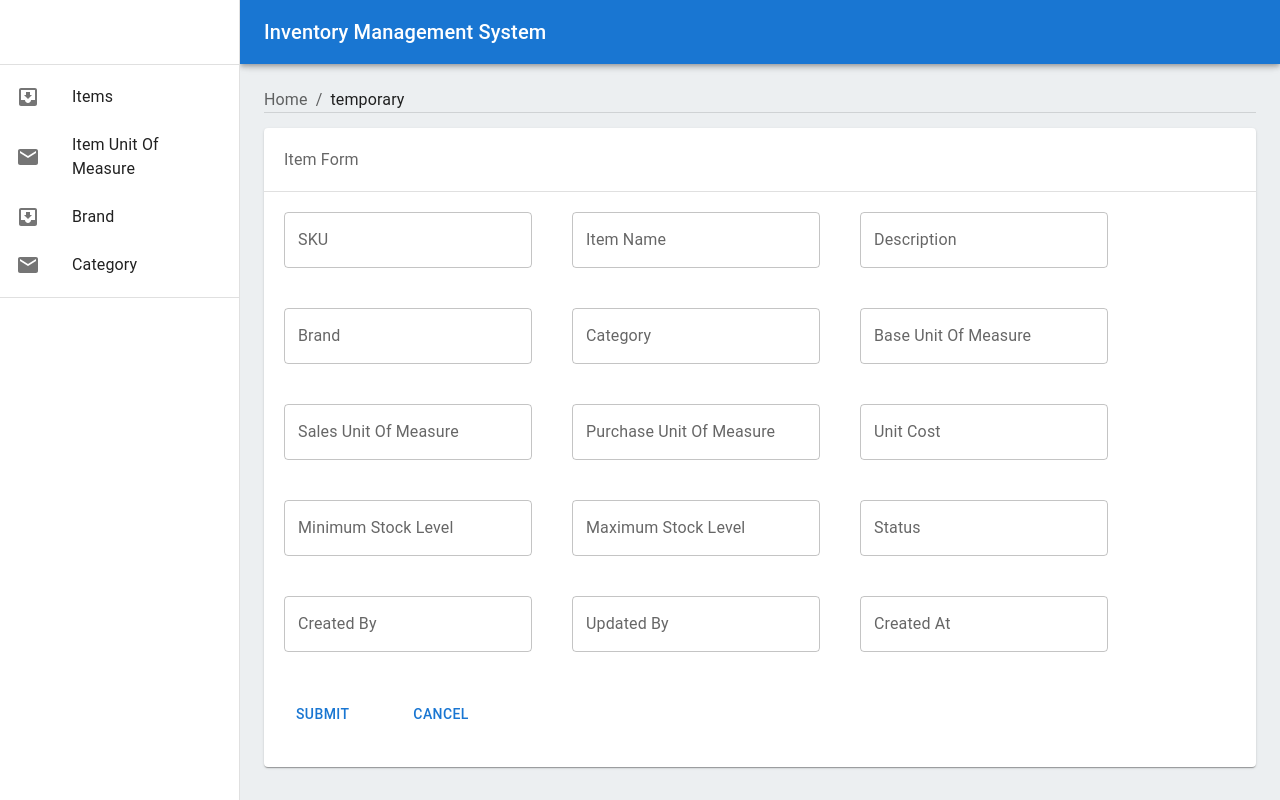
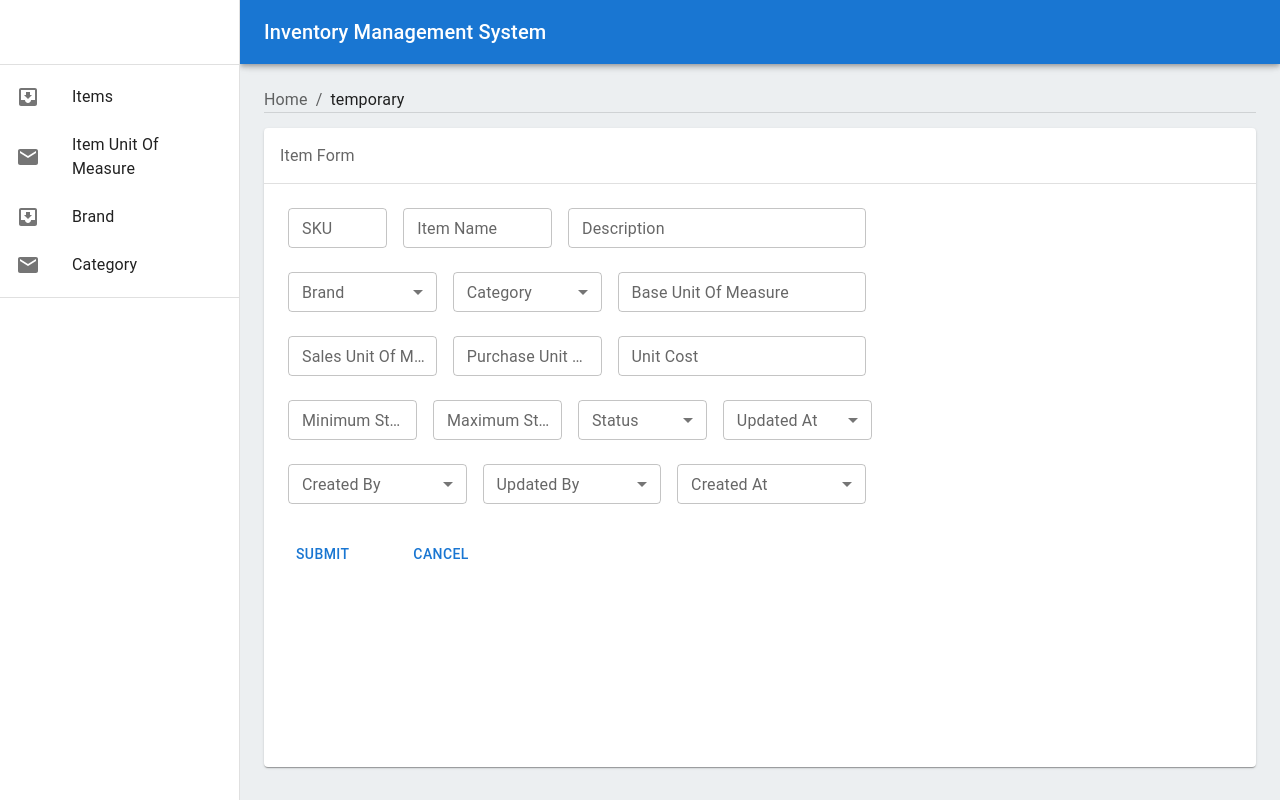
Before and after one commit to hryanmark/inventory-fe, a React (Create React App) app: page /itempage/itemform in a window 1280 px wide. Built offline with nearby package versions, Linux system fonts and the light colour scheme.

Commit message:
Updated Item Form Fields

```diff
--- a/src/pages/ItemPage/ItemForm.jsx
+++ b/src/pages/ItemPage/ItemForm.jsx
@@ -2,7 +2,7 @@ import * as React from 'react';
 import Box from '@mui/material/Box';
 import InputLabel from '@mui/material/InputLabel';
 import TextField from '@mui/material/TextField';
-import { Button, Card, CssBaseline, Divider, Toolbar } from '@mui/material';
+import { Button, Card, CssBaseline, Divider, FormControl, MenuItem, Select, Toolbar } from '@mui/material';
 import Header from '../../component/Header';
 import SideNavigationBar from '../../component/SideNavigationBar';
 import BreadCrumbs from '../../component/BreadCrumbs';
@@ -19,6 +19,12 @@ export default function ItemForm() {
   const onCancel = () => {
     history('/itempage');
   }
+
+  const [age, setAge] = React.useState('');
+
+  const handleChange = (event) => {
+    setAge(event.target.value);
+  };
 
   return (
     <div>
@@ -53,109 +59,206 @@ export default function ItemForm() {
             }}
           >
             <div>
-              <InputLabel sx={{m: 2.5, width: '35ch'}}>Item Form</InputLabel>
+              <InputLabel sx={{m: 2, width: '35ch'}}>Item Form</InputLabel>
             </div>
+
             <Divider></Divider>
+
             <div>
               <TextField
                 label="SKU"
                 id="outlined-basic"
-                sx={{ m: 2.5, width: '25%' }}
+                sx={{ mt: 3, mr: 1, mb: 1, ml: 3, width: '10%' }}
                 variant="outlined"
+                size="small"
               />
               <TextField
                 label="Item Name"
                 id="outlined-basic"
-                sx={{ m: 2.5, width: '25%' }}
+                sx={{ mt: 3, mr: 1, mb: 1, ml: 1, width: '15%' }}
                 variant="outlined"
+                size="small"
               />
               <TextField
                 label="Description"
                 id="outlined-basic"
-                sx={{ m: 2.5, width: '25%' }}
+                sx={{ mt: 3, mr: 1, mb: 1, ml: 1, width: '30%' }}
                 variant="outlined"
+                size="small"
               />
+            </div>
 
-            </div>
-            <div>
-              <TextField
+            <div style={{ display: "flex" }}>
+              <Box sx={{ mt: 2, mr: 1, mb: 1, ml: 3, width: '15%' }}>
+                <FormControl fullWidth>
+                  <InputLabel id="demo-simple-select-label" size="small">Brand</InputLabel>
+                  <Select
+                    labelId="demo-simple-select-label"
+                    id="demo-simple-select"
+                    value={age}
                     label="Brand"
-                  id="outlined-basic"
-                  sx={{ m: 2.5, width: '25%' }}
-                  variant="outlined"
-                />
-              <TextField
+                    onChange={handleChange}
+                    size="small"
+                  >
+                    <MenuItem value="">Ten</MenuItem>
+                    <MenuItem value={20}>Twenty</MenuItem>
+                    <MenuItem value={30}>Thirty</MenuItem>
+                  </Select>
+                </FormControl>
+              </Box>
+              <Box sx={{ mt: 2, mr: 1, mb: 1, ml: 1, width: '15%' }}>
+                <FormControl fullWidth>
+                  <InputLabel id="demo-simple-select-label" size="small">Category</InputLabel>
+                  <Select
+                    labelId="demo-simple-select-label"
+                    id="demo-simple-select"
+                    value={age}
                     label="Category"
-                  id="outlined-basic"
-                  sx={{ m: 2.5, width: '25%' }}
-                  variant="outlined"
-                />
+                    onChange={handleChange}
+                    size="small"
+                  >
+                    <MenuItem value="">Ten</MenuItem>
+                    <MenuItem value={20}>Twenty</MenuItem>
+                    <MenuItem value={30}>Thirty</MenuItem>
+                  </Select>
+                </FormControl>
+              </Box>
               <TextField
                   label="Base Unit Of Measure"
                   id="outlined-basic"
-                  sx={{ m: 2.5, width: '25%' }}
+                  sx={{ mt: 2, mr: 1, mb: 1, ml: 1, width: '25%' }}
                   variant="outlined"
+                  size="small"
                 />
             </div>
             <div>
               <TextField
                   label="Sales Unit Of Measure"
                   id="outlined-basic"
-                  sx={{ m: 2.5, width: '25%' }}
+                  sx={{ mt: 2, mr: 1, mb: 1, ml: 3, width: '15%' }}
                   variant="outlined"
+                  size="small"
                 />
               <TextField
                   label="Purchase Unit Of Measure"
                   id="outlined-basic"
-                  sx={{ m: 2.5, width: '25%' }}
+                  sx={{ mt: 2, mr: 1, mb: 1, ml: 1, width: '15%' }}
                   variant="outlined"
+                  size="small"
                 />
               <TextField
                   label="Unit Cost"
                   id="outlined-basic"
-                  sx={{ m: 2.5, width: '25%' }}
+                  type="number"
+                  sx={{ mt: 2, mr: 1, mb: 1, ml: 1, width: '25%' }}
                   variant="outlined"
+                  size="small"
                 />
             </div>
-            <div>
+            <div style={{ display: "flex" }}>
               <TextField
                   label="Minimum Stock Level"
                   id="outlined-basic"
-                  sx={{ m: 2.5, width: '25%' }}
+                  type="number"
+                  sx={{ mt: 2, mr: 1, mb: 1, ml: 3, width: '13%' }}
                   variant="outlined"
+                  size="small"
                 />
               <TextField
                   label="Maximum Stock Level"
                   id="outlined-basic"
-                  sx={{ m: 2.5, width: '25%' }}
+                  type="number"
+                  sx={{ mt: 2, mr: 1, mb: 1, ml: 1, width: '13%' }}
                   variant="outlined"
+                  size="small"
                 />
-              <TextField
+              <Box sx={{ mt: 2, mr: 1, mb: 1, ml: 1, width: '13%' }}>
+                <FormControl fullWidth>
+                  <InputLabel id="demo-simple-select-label" size="small">Status</InputLabel>
+                  <Select
+                    labelId="demo-simple-select-label"
+                    id="demo-simple-select"
+                    value={age}
                     label="Status"
-                  id="outlined-basic"
-                  sx={{ m: 2.5, width: '25%' }}
-                  variant="outlined"
-                />
+                    onChange={handleChange}
+                    size="small"
+                  >
+                    <MenuItem value="">Pending</MenuItem>
+                    <MenuItem value={20}>Delivered</MenuItem>
+                    <MenuItem value={30}>Something</MenuItem>
+                  </Select>
+                </FormControl>
+              </Box>
+              <Box sx={{ mt: 2, mr: 1, mb: 1, ml: 1, width: '15%' }}>
+                <FormControl fullWidth>
+                  <InputLabel id="demo-simple-select-label" size="small">Updated At</InputLabel>
+                  <Select
+                    labelId="demo-simple-select-label"
+                    id="demo-simple-select"
+                    value={age}
+                    label="Updated At"
+                    onChange={handleChange}
+                    size="small"
+                  >
+                    <MenuItem value="">Pending</MenuItem>
+                    <MenuItem value={20}>Delivered</MenuItem>
+                    <MenuItem value={30}>Something</MenuItem>
+                  </Select>
+                </FormControl>
+              </Box>
             </div>
-            <div>
-              <TextField
+            <div style={{ display: "flex" }}>
+              <Box sx={{ mt: 2, mr: 1, mb: 1, ml: 3, width: '18%' }}>
+                <FormControl fullWidth>
+                  <InputLabel id="demo-simple-select-label" size="small">Created By</InputLabel>
+                  <Select
+                    labelId="demo-simple-select-label"
+                    id="demo-simple-select"
+                    value={age}
                     label="Created By"
-                  id="outlined-basic"
-                  sx={{ m: 2.5, width: '25%' }}
-                  variant="outlined"
-                />
-              <TextField
+                    onChange={handleChange}
+                    size="small"
+                  >
+                    <MenuItem value="">Ryan</MenuItem>
+                    <MenuItem value={20}>Vincent</MenuItem>
+                    <MenuItem value={30}>Joseph</MenuItem>
+                  </Select>
+                </FormControl>
+              </Box>
+              <Box sx={{ mt: 2, mr: 1, mb: 1, ml: 1, width: '18%' }}>
+                <FormControl fullWidth>
+                  <InputLabel id="demo-simple-select-label" size="small">Updated By</InputLabel>
+                  <Select
+                    labelId="demo-simple-select-label"
+                    id="demo-simple-select"
+                    value={age}
                     label="Updated By"
-                  id="outlined-basic"
-                  sx={{ m: 2.5, width: '25%' }}
-                  variant="outlined"
-                />
-              <TextField
+                    onChange={handleChange}
+                    size="small"
+                  >
+                    <MenuItem value="">Ryan</MenuItem>
+                    <MenuItem value={20}>Vincent</MenuItem>
+                    <MenuItem value={30}>Joseph</MenuItem>
+                  </Select>
+                </FormControl>
+              </Box>
+              <Box sx={{ mt: 2, mr: 1, mb: 1, ml: 1, width: '19%' }}>
+                <FormControl fullWidth>
+                  <InputLabel id="demo-simple-select-label" size="small">Created At</InputLabel>
+                  <Select
+                    labelId="demo-simple-select-label"
+                    id="demo-simple-select"
+                    value={age}
                     label="Created At"
-                  id="outlined-basic"
-                  sx={{ m: 2.5, width: '25%' }}
-                  variant="outlined"
-                />
+                    onChange={handleChange}
+                    size="small"
+                  >
+                    <MenuItem value="">Japan</MenuItem>
+                    <MenuItem value={20}>Philippines</MenuItem>
+                    <MenuItem value={30}>Vietnam</MenuItem>
+                  </Select>
+                </FormControl>
+              </Box>
             </div>
 
             <div>
```
Lines whose indentation alone changed are shown as unchanged.
